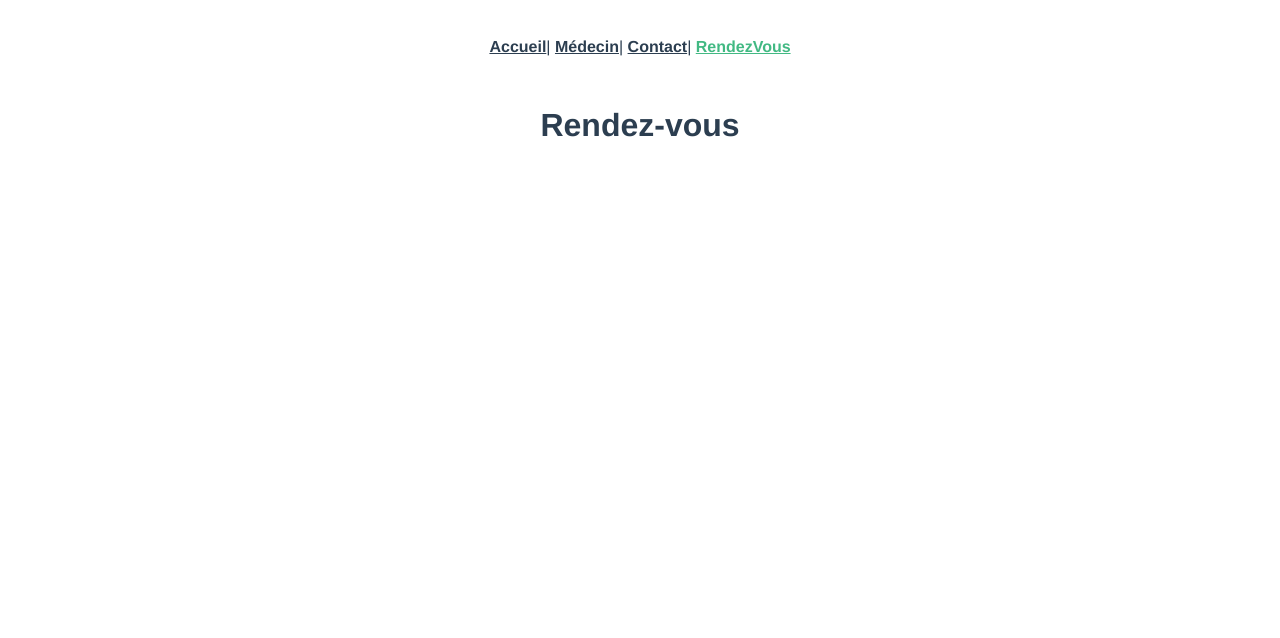
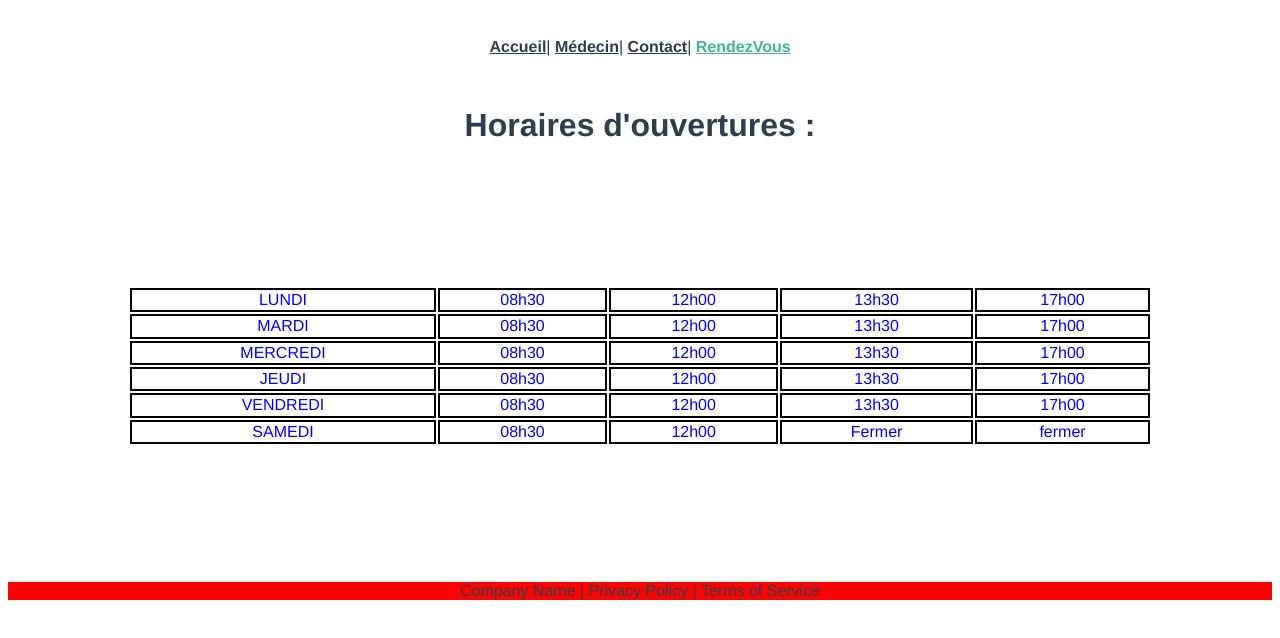
Before and after one commit to menouerr2/medical, a Vue app: page /RendezVous in a window 1280 px wide. Shown: the top 638 px of the page. Built offline with nearby package versions, Linux system fonts and the light colour scheme.

Commit message:
add style

```diff
--- a/src/components/FirstComponent.vue
+++ b/src/components/FirstComponent.vue
@@ -12,7 +12,8 @@ export default {
 </script>
 
 <style>
-img {
-  margin-bottom: 50px;
-}
+
+
+
+
 </style>
--- a/src/views/Accueil.vue
+++ b/src/views/Accueil.vue
@@ -1,6 +1,10 @@
 <template>
   <div class="Accueil">
+
     <FirstComponent></FirstComponent>
+
+
+    <footer class="pied">  <h4>ADRESSE:</h4> <p> 164  RUE DU MOLINEL <br> 75000 PARIS <br> 01-50-50-50-50</p></footer>
 
   </div>
 </template>
@@ -17,3 +21,16 @@ export default {
   }
 };
 </script>
+
+<style>
+
+footer{
+    background-color:red;
+
+
+
+  }
+
+
+
+</style>
--- a/src/views/RendezVous.vue
+++ b/src/views/RendezVous.vue
@@ -1,6 +1,100 @@
 <template>
     <div>
-<h1>Rendez-vous</h1>
+<h1>Horaires d'ouvertures
+  :</h1>
+
+
+
+   <section>
+      <table class="table-horaires">
+
+
+
+<tr>
+
+ <td>LUNDI</td>
+
+<td>08h30</td>
+<td>12h00</td>
+<td>13h30</td>
+<td>17h00</td>
+
+</tr>
+
+
+  <tr>
+
+ <td>MARDI</td>
+  <td>08h30</td>
+  <td>12h00</td>
+  <td>13h30</td>
+  <td>17h00</td>
+ </tr>
+
+
+
+<tr>
+  <td>
+
+    MERCREDI
+   </td>
+   <td>08h30</td>
+   <td>12h00</td>
+   <td>13h30</td>
+   <td>17h00</td></tr>
+
+
+
+<tr>
+    <td>
+
+     JEUDI
+     </td>
+     <td>08h30</td>
+     <td>12h00</td>
+     <td>13h30</td>
+     <td>17h00</td></tr>
+
+
+
+      <tr>
+      <td>
+        VENDREDI
+       </td>
+       <td>08h30</td>
+       <td>12h00</td>
+       <td>13h30</td>
+       <td>17h00</td></tr>
+
+        <tr>
+            <td>
+              SAMEDI
+             </td>
+             <td>08h30</td>
+             <td>12h00</td>
+             <td>Fermer</td>
+             <td>fermer</td>
+             </tr>
+
+
+
+
+
+
+
+
+      </table>
+    </section>
+
+    <footer class="foot">
+
+
+
+      <p>Company Name | Privacy Policy | Terms of Service</p>
+
+
+
+    </footer>
     </div>
 </template>
 
@@ -12,6 +106,50 @@
     }
 </script>
 
-<style lang="scss" scoped>
+<style lang="css" scoped>
+
+section {
+
+    animation-duration: 5s;
+  animation-name: slidein;}
+
+  @keyframes slidein {
+  from {
+    margin-left: 100%;
+    width: 300%;
+  }
+
+  to {
+    margin-left: 0%;
+    width: 100%;
+  }
+
+}
+
+.table-horaires{
+    height: 25rem;
+
+
+
+
+
+color: blue;
+
+padding:120px;
+
+width:100%;
+
+
+
+
+}
+
+
+td{
+border: 2px solid black;
+ border-collapse: collapse;
+}
+
+
 
 </style>
```
Also changed, not shown: src/views/Urgence.vue (added, +16 -0 lines).
